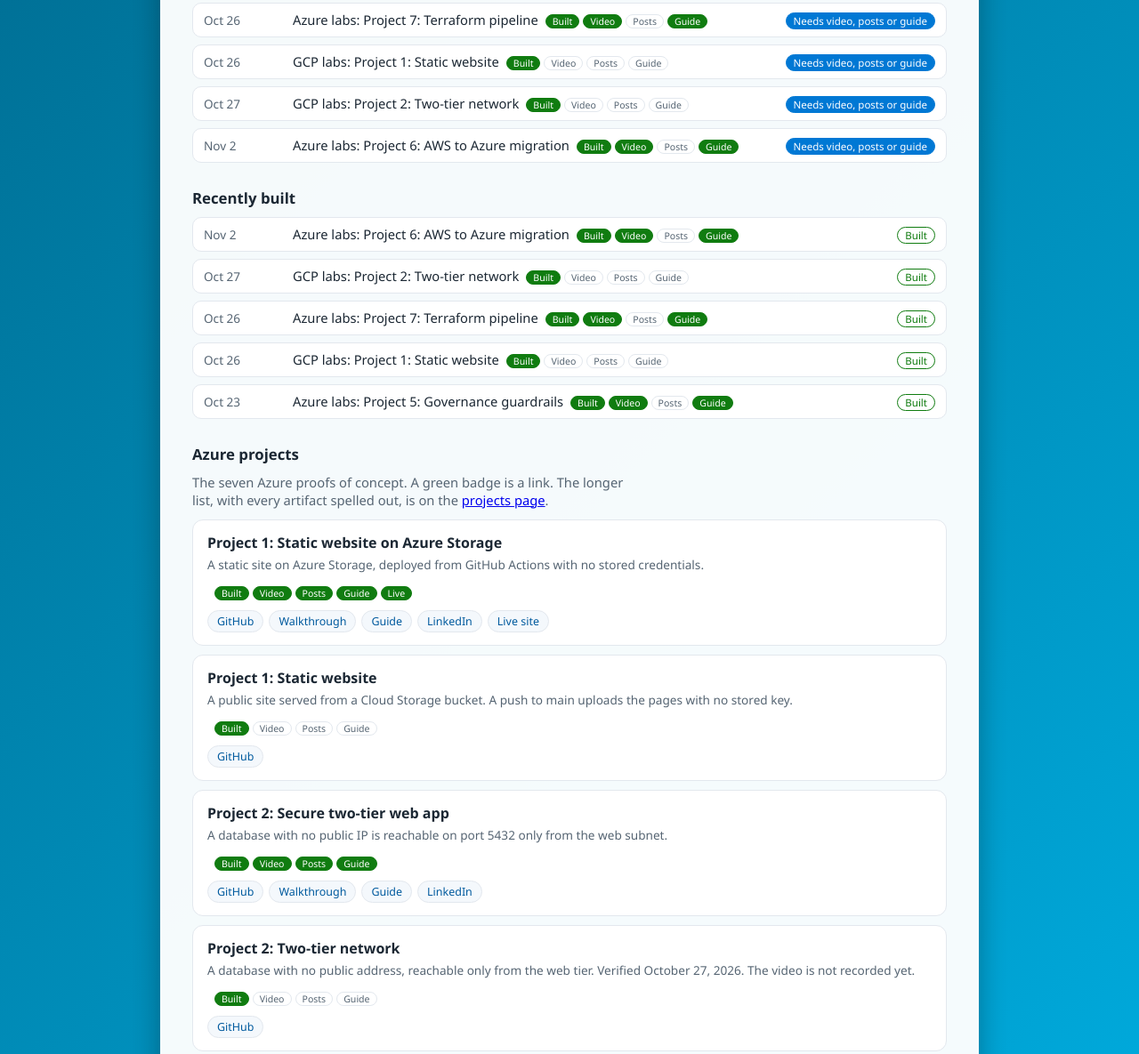
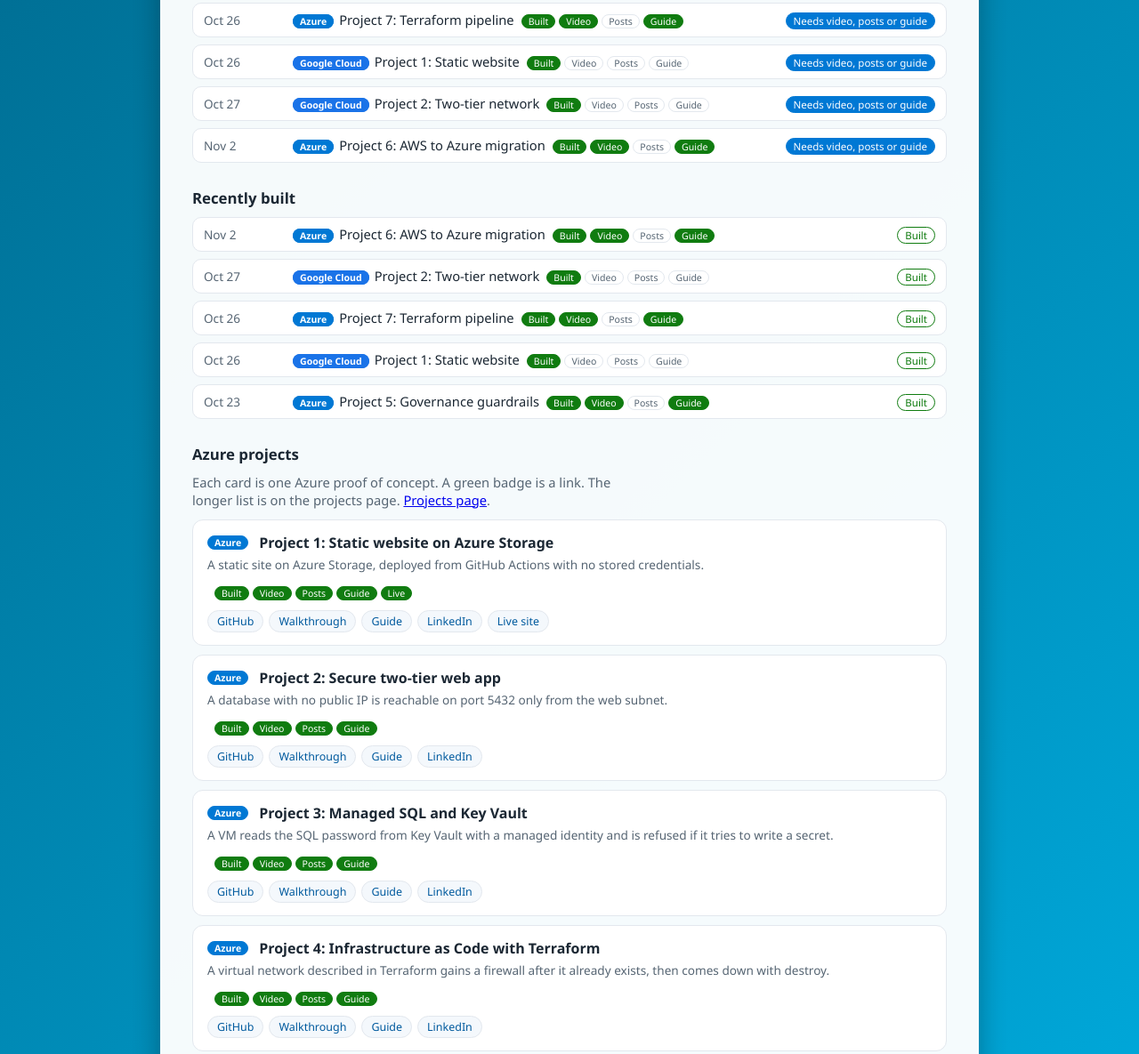
Before and after one commit to zsociety47/azure-static-website-poc, a plain HTML site: page site/index.html in a window 1280 px wide. Shown: the part 1458-2643 px from the top of the page at 89% size. Drawn offline with Linux system fonts and the light colour scheme.

Commit message:
Group the catalog by cloud and label each card Azure, Google Cloud, or Amazon Web Services.
Co-authored-by: Cursor <cursoragent@cursor.com>

```diff
--- a/site/index.html
+++ b/site/index.html
@@ -89,7 +89,13 @@
         .swatch.actual { border-color: var(--actual); }
 
         .bars { display: grid; gap: 12px; }
-        .bar-row { display: grid; grid-template-columns: 130px 1fr 70px; gap: 12px; align-items: center; font-size: 0.9rem; }
+        .bar-row { display: grid; grid-template-columns: 170px 1fr 70px; gap: 12px; align-items: center; font-size: 0.9rem; }
+        .badge.cloud { font-weight: 600; margin-right: 6px; margin-left: 0; }
+        .badge.cloud.az-labs { color: #fff; background: #0078d4; border-color: #0078d4; }
+        .badge.cloud.gcp-labs { color: #fff; background: #1a73e8; border-color: #1a73e8; }
+        .badge.cloud.aws-labs { color: #1b2733; background: #ff9900; border-color: #e88b00; }
+        .badge.cloud.ticketing { color: #fff; background: #5b6570; border-color: #5b6570; }
+        .project-card h3 { display: flex; flex-wrap: wrap; align-items: center; gap: 6px; }
         .bar { height: 12px; background: #e9eef4; border-radius: 99px; overflow: hidden; }
         .bar-fill { height: 100%; background: var(--blue); border-radius: 99px; transition: width 0.4s ease; }
         .bar-count { text-align: right; color: var(--muted); font-variant-numeric: tabular-nums; }
@@ -180,9 +186,7 @@
         <h2>Recently built</h2>
         <ul class="list" id="recent"></ul>
 
-        <h2>Azure projects</h2>
-        <p class="note" style="text-align:left;margin:0 0 12px">The seven Azure proofs of concept. A green badge is a link. The longer list, with every artifact spelled out, is on the <a href="projects.html">projects page</a>.</p>
-        <div class="projects" id="catalog"></div>
+        <div id="catalog"></div>
 
         <hr>
 
@@ -349,6 +353,31 @@
 
         function isDone(v) { return v && v !== 'planned' && v !== 'skip'; }
 
+        var CLOUD = {
+            'az-labs': 'Azure',
+            'gcp-labs': 'Google Cloud',
+            'aws-labs': 'Amazon Web Services',
+            'ticketing': 'Ticketing'
+        };
+        var CLOUD_HEADING = {
+            'az-labs': 'Azure projects',
+            'gcp-labs': 'Google Cloud projects',
+            'aws-labs': 'Amazon Web Services projects'
+        };
+        var CLOUD_NOTE = {
+            'az-labs': 'Each card is one Azure proof of concept. A green badge is a link. The longer list is on the projects page.',
+            'gcp-labs': 'The same ideas rebuilt on Google Cloud.',
+            'aws-labs': 'The same ideas rebuilt on Amazon Web Services (AWS).'
+        };
+
+        function cloudBadge(track) {
+            var b = document.createElement('span');
+            b.className = 'badge cloud ' + track;
+            b.textContent = CLOUD[track] || track;
+            b.title = CLOUD[track] || track;
+            return b;
+        }
+
         function badge(label, v, href) {
             var done = isDone(v);
             var b = (href && done) ? document.createElement('a') : document.createElement('span');
@@ -377,7 +406,9 @@
         function li(item, trackName, tagText, tagClass, dateOf) {
             var li = document.createElement('li');
             var d = document.createElement('span'); d.className = 'date'; d.textContent = fmt(dateOf || item.planned);
-            var n = document.createElement('span'); n.textContent = trackName + ': ' + item.name;
+            var n = document.createElement('span');
+            n.appendChild(cloudBadge(item.track));
+            n.appendChild(document.createTextNode(item.name));
             n.appendChild(itemBadges(item));
             var t = document.createElement('span'); t.className = 'tag ' + tagClass; t.textContent = tagText;
             li.appendChild(d); li.appendChild(n); li.appendChild(t);
@@ -403,12 +434,36 @@
         function drawCatalog(items) {
             var box = el('catalog');
             if (!box) return;
-            var list = items.filter(function (i) { return i.catalog; }).sort(function (a, b) { return a.n - b.n; });
+            ['az-labs', 'gcp-labs', 'aws-labs'].forEach(function (track) {
+                var list = items.filter(function (i) { return i.catalog && i.track === track; })
+                    .sort(function (a, b) { return a.n - b.n; });
+                if (!list.length) return;
+                var heading = document.createElement('h2');
+                heading.textContent = CLOUD_HEADING[track];
+                box.appendChild(heading);
+                var note = document.createElement('p');
+                note.className = 'note';
+                note.style.textAlign = 'left';
+                note.style.margin = '0 0 12px';
+                if (track === 'az-labs') {
+                    note.appendChild(document.createTextNode(CLOUD_NOTE[track] + ' '));
+                    var a = document.createElement('a');
+                    a.href = 'projects.html';
+                    a.textContent = 'Projects page';
+                    note.appendChild(a);
+                    note.appendChild(document.createTextNode('.'));
+                } else {
+                    note.textContent = CLOUD_NOTE[track];
+                }
+                box.appendChild(note);
+                var grid = document.createElement('div');
+                grid.className = 'projects';
                 list.forEach(function (i) {
                     var card = document.createElement('article');
                     card.className = 'project-card';
                     var h = document.createElement('h3');
-                h.textContent = i.name;
+                    h.appendChild(cloudBadge(i.track));
+                    h.appendChild(document.createTextNode(i.name));
                     card.appendChild(h);
                     if (i.blurb) {
                         var p = document.createElement('p');
@@ -427,7 +482,9 @@
                     if (isDone(i.posts) && L.linkedin) chips.appendChild(chip('LinkedIn', L.linkedin));
                     if (L.live) chips.appendChild(chip('Live site', L.live));
                     card.appendChild(chips);
-                box.appendChild(card);
+                    grid.appendChild(card);
+                });
+                box.appendChild(grid);
             });
         }
 
--- a/site/progress.json
+++ b/site/progress.json
@@ -6,9 +6,9 @@
   "built": 1
  },
  "tracks": {
-  "az-labs": "Azure labs",
-  "gcp-labs": "GCP labs",
-  "aws-labs": "AWS labs",
+  "az-labs": "Azure",
+  "gcp-labs": "Google Cloud",
+  "aws-labs": "Amazon Web Services",
   "ticketing": "Ticketing platform"
  },
  "updated": "2026-11-26",
```
Also changed, not shown: site/projects.html (+41 -10 lines). Lines whose indentation alone changed are shown as unchanged.
